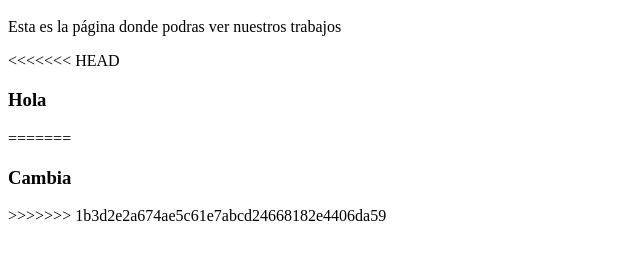
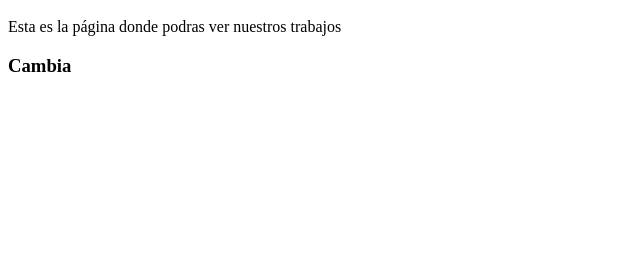
Before and after one commit to EmmanuelSalvador/pagina-web, a plain HTML site: page index.html in a window 1280 px wide. Shown: the part 48-308 px from the top of the page, without its empty margins (0-640 px from the left). Drawn offline with Linux system fonts and the light colour scheme.

Commit message:
Update index.html

```diff
--- a/index.html
+++ b/index.html
@@ -7,10 +7,6 @@
     <body>
         <h1>Somos el estudio fotográfico Folocol</h1>
         <p>Esta es la página donde podras ver nuestros trabajos</p>
-<<<<<<< HEAD
-        <h3>Hola</h3>
-=======
         <h3>Cambia</h3>
->>>>>>> 1b3d2e2a674ae5c61e7abcd24668182e4406da59
     </body>
 </html>
```
